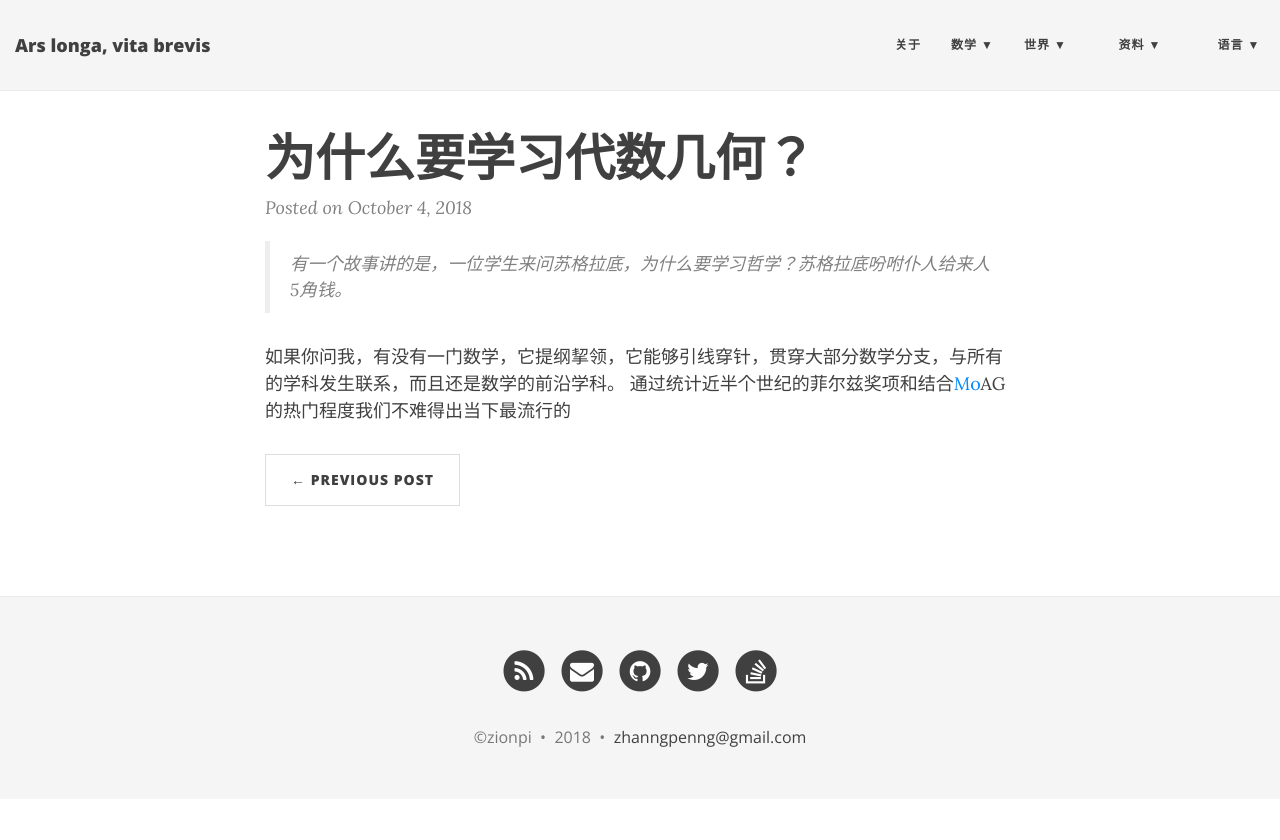
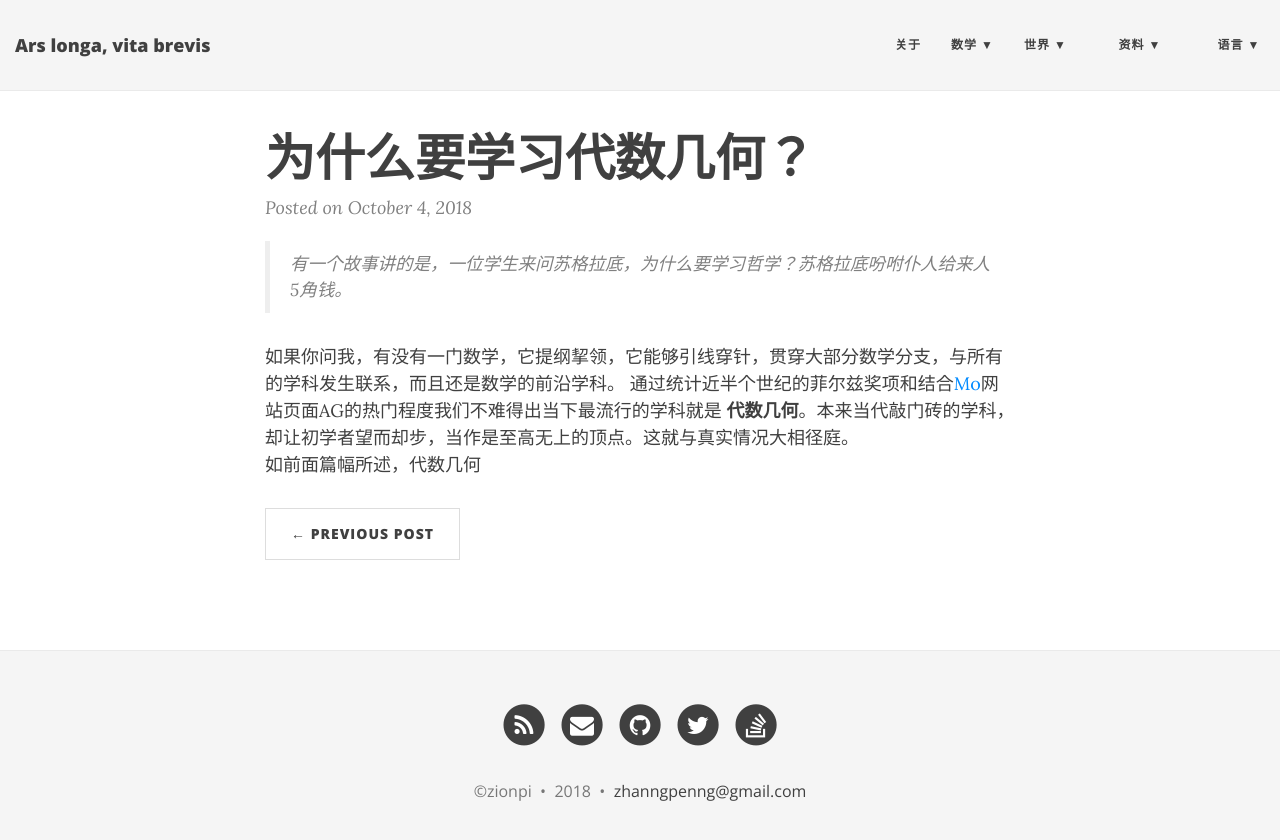
Before and after one commit to ZionPi/zionpi.github.io, a Jekyll site: the page built from _posts/2018-10-04-why-you-should-learn-algebraic-geometry.md, in a window 1280 px wide. Shown: the top 840 px of the page. Built offline with Jekyll 4.4.1, drawn with Linux system fonts in a browser that asks for light colours; nearby versions of some CDN libraries.

Commit message:
Update 2018-10-04-why-you-should-learn-algebraic-geometry.md

```diff
--- a/_posts/2018-10-04-why-you-should-learn-algebraic-geometry.md
+++ b/_posts/2018-10-04-why-you-should-learn-algebraic-geometry.md
@@ -5,4 +5,6 @@ title: 为什么要学习代数几何？
 >有一个故事讲的是，一位学生来问苏格拉底，为什么要学习哲学？苏格拉底吩咐仆人给来人5角钱。
 
 如果你问我，有没有一门数学，它提纲挈领，它能够引线穿针，贯穿大部分数学分支，与所有的学科发生联系，而且还是数学的前沿学科。
-通过统计近半个世纪的菲尔兹奖项和结合[Mo](https://mathoverflow.net/)AG的热门程度我们不难得出当下最流行的
+通过统计近半个世纪的菲尔兹奖项和结合[Mo](https://mathoverflow.net/)网站页面AG的热门程度我们不难得出当下最流行的学科就是
+**代数几何**。本来当代敲门砖的学科，却让初学者望而却步，当作是至高无上的顶点。这就与真实情况大相径庭。
+如前面篇幅所述，代数几何
```
